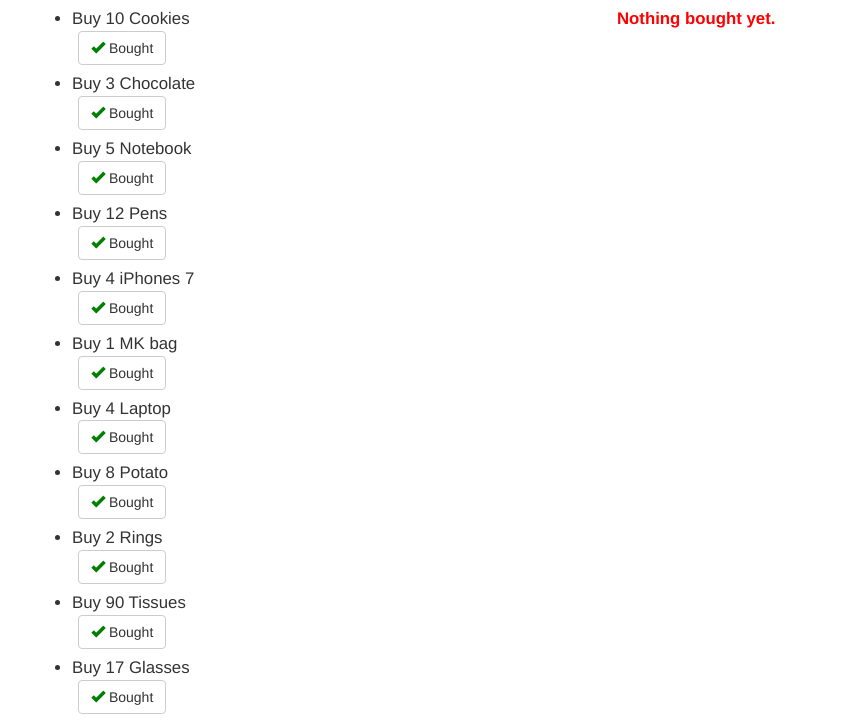
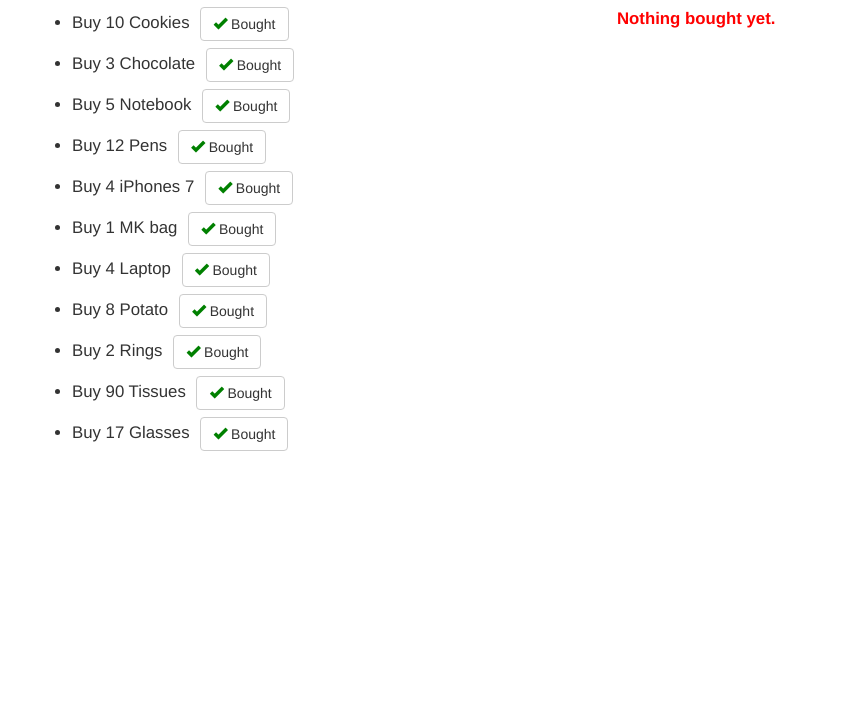
Before and after one commit to kaqa90/Module-2, a plain HTML site: page index.html in a window 1280 px wide. Shown: the part 126-850 px from the top of the page, without its empty margins (38-897 px from the left). After the commit the page ends 800 px from the top, so only its background shows below. Drawn offline with Linux system fonts and the light colour scheme.

Commit message:
updates on Module 2

```diff
--- a/index.html
+++ b/index.html
@@ -37,7 +37,7 @@
      <ul>
 
        <li ng-repeat="item in buy.items">
-         <div style="width: 150px;">Buy {{item.quantity}} {{item.name}}</div>
+         <span style="width: 150px;">Buy {{item.quantity}} {{item.name}}</span>
          <button class="btn btn-default" ng-click="buy.removeItem($index);">
          <span class="glyphicon glyphicon-ok"></span> Bought</button></li>
 
```
